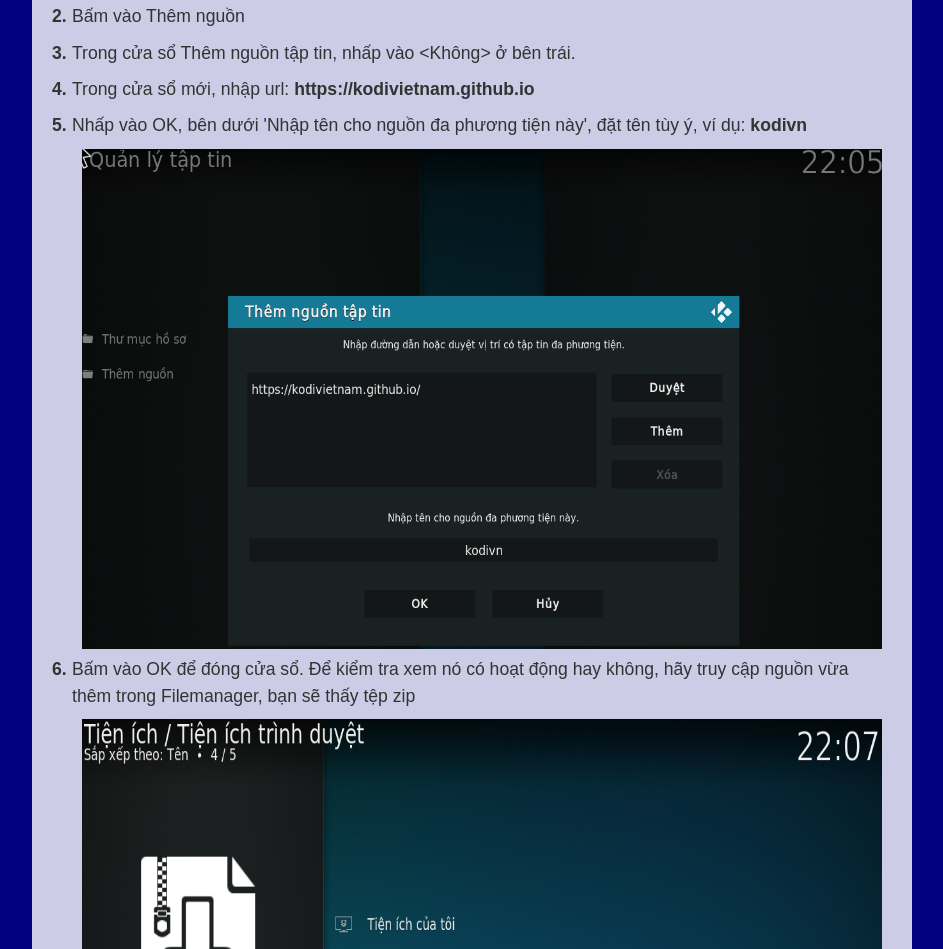
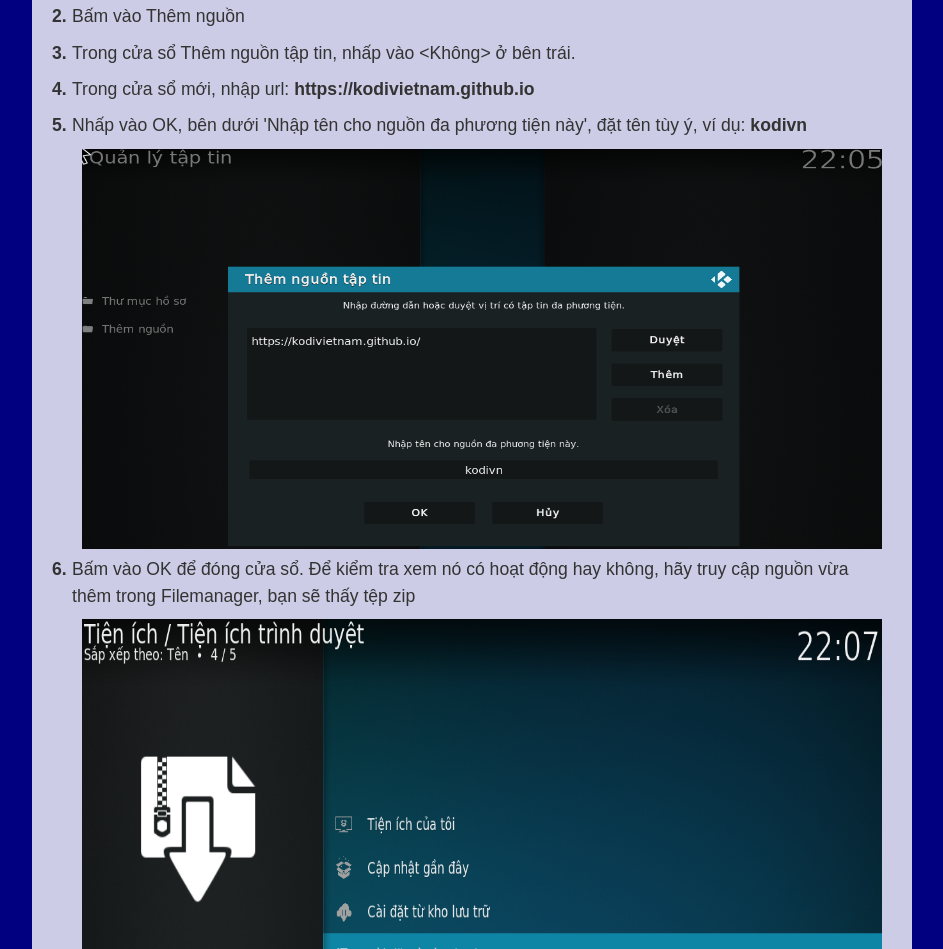
Before and after one commit to kodivietnam/kodivietnam.github.io, a plain HTML site: page index.html in a window 1280 px wide. Shown: the part 2208-3157 px from the top of the page, without its empty margins (168-1111 px from the left). Drawn offline with Linux system fonts and the light colour scheme.

Commit message:
Update index.html

```diff
--- a/index.html
+++ b/index.html
@@ -43,7 +43,7 @@
                   <li>Trong cửa sổ Thêm nguồn tập tin, nhấp vào &lt;Không&gt; ở bên trái.</li>
                   <li>Trong cửa sổ mới, nhập url: <b>https://kodivietnam.github.io</b></li>
                   <li>Nhấp vào OK, bên dưới 'Nhập tên cho nguồn đa phương tiện này', đặt tên tùy ý, ví dụ: <b>kodivn</b></li>
-		      <p><center><img src="4.png" alt="" width="800px" height="500px"/></center></p>
+		      <p><center><img src="4.png" alt="" width="800px" height="400px"/></center></p>
                   <li>Bấm vào OK để đóng cửa sổ. Để kiểm tra xem nó có hoạt động hay không, hãy truy cập nguồn vừa thêm trong Filemanager, bạn sẽ thấy tệp zip</li>
                   <p><center><img src="5.png" alt="" width="800px" height="400px"/></center></p>
 		      <li>Bây giờ bạn có thể truy cập Addons và cài đặt từ Zip. Bạn thấy nguồn vừa được thêm vào đó.</li>
```
